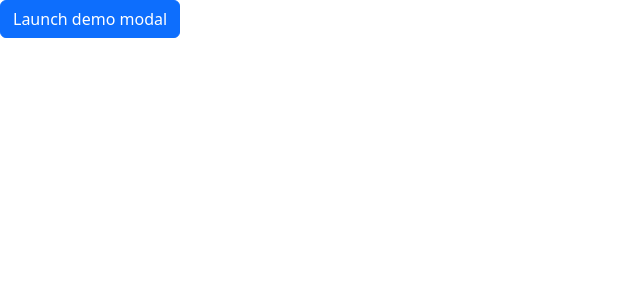
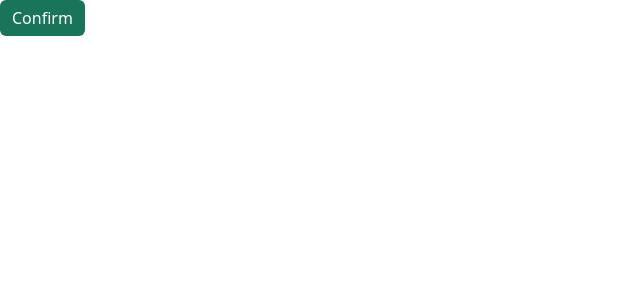
Before and after one commit to myDoshBox/myDoshBoxApp, a React (Create React App) app: page / in a window 1280 px wide. Shown: the top 300 px of the page, without its empty margins (0-640 px from the left). Built offline with nearby package versions, Linux system fonts and the light colour scheme.

Commit message:
Component Build: ThankYouPopUp (in progress)

```diff
--- a/src/appStyles/componentsStyles/_modalStyles.scss
+++ b/src/appStyles/componentsStyles/_modalStyles.scss
@@ -0,0 +1,20 @@
+@use "../color" as *;
+@use "../fonts" as *;
+$ModalLaunchBtnBgColor: rgba(0, 103, 71, 0.9);
+$canceledTextColor: rgba(255, 0, 0);
+$canceledBgColor: rgba(255, 0, 0, 0.1);
+$refundedTextColor: rgba(0, 97, 103);
+$refundedBgColor: rgba(0, 97, 103, 0.1);
+$inDisputeTextColor: rgba(103, 0, 99);
+$inDisputeBgColor: rgba(103, 0, 99, 0.1);
+$pendingConfirmationTextColor: rgba(0, 103, 4);
+$pendingConfirmationBgColor: rgba(0, 103, 4, 0.1);
+$awaitingDeliveryTextColor: rgba(14, 10, 10, 0.9);
+$awaitingDeliveryBgColor: rgba(0, 0, 0, 0.1);
+$pendingPaymentTextColor: rgba(165, 42, 42);
+$pendingPaymentBgColor: rgba(165, 42, 42, 0.1);
+
+
+.ThankYouPopUp-LaunchBtn {
+  background-color: $ModalLaunchBtnBgColor !important;
+}
--- a/src/appStyles/style.css
+++ b/src/appStyles/style.css
@@ -1,5 +1,4 @@
-.fonts {
-  font-family: "Roboto", sans-serif;
-  color: rgb(0, 4, 255);
+.ThankYouPopUp-LaunchBtn {
+  background-color: rgba(0, 103, 71, 0.9) !important;
 }
 /*# sourceMappingURL=style.css.map */
--- a/src/appStyles/style.min.css
+++ b/src/appStyles/style.min.css
@@ -1,2 +1,2 @@
-.fonts{font-family:"Roboto",sans-serif;color:#0004ff}
+.ThankYouPopUp-LaunchBtn{background-color:rgba(0,103,71,.9) !important}
 /*# sourceMappingURL=style.min.css.map */
--- a/src/appStyles/style.scss
+++ b/src/appStyles/style.scss
@@ -7,4 +7,5 @@
 // @use "./componentsStyles/modalStyles";
 // @use "./componentsStyles/navbarStyles";
 // @use "./componentsStyles/notificationStyles";
-@use "./componentsStyles/footerStyles";
+// @use "./componentsStyles/footerStyles";
+@use "./componentsStyles/modalStyles";
--- a/src/components/ModalComponents/ThankYouPopup.js
+++ b/src/components/ModalComponents/ThankYouPopup.js
@@ -2,6 +2,11 @@ import React, { useState } from 'react';
 import Button from 'react-bootstrap/Button';
 import Modal from 'react-bootstrap/Modal';
 
+
+/**
+ * Please Note that the ThankYouPopUp Modal works with the confirm button
+ *
+ **/
 export const ThankYouPopUp = () => {
   const [show, setShow] = useState(false);
 
@@ -10,8 +15,8 @@ export const ThankYouPopUp = () => {
 
   return (
     <>
-      <Button variant="primary" onClick={handleShow}>
-        Launch demo modal
+      <Button className="border border-0 ThankYouPopUp-LaunchBtn" variant="primary" onClick={handleShow}>
+        Confirm
       </Button>
 
       <Modal show={show} onHide={handleClose}>
```
Also changed, not shown: 2 other files (tests, documents, lock files or other folders).
